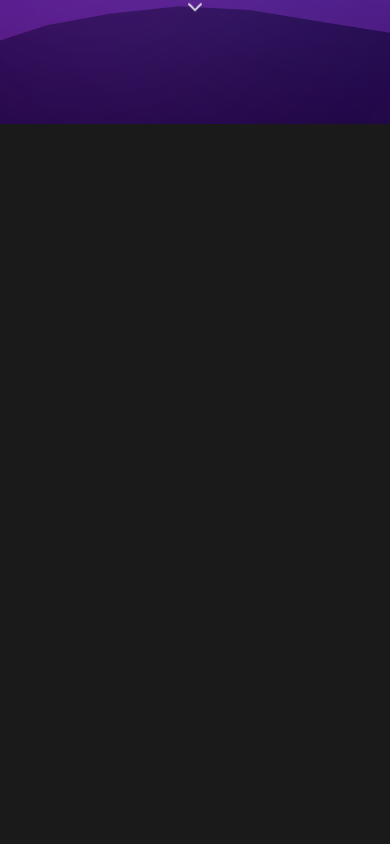
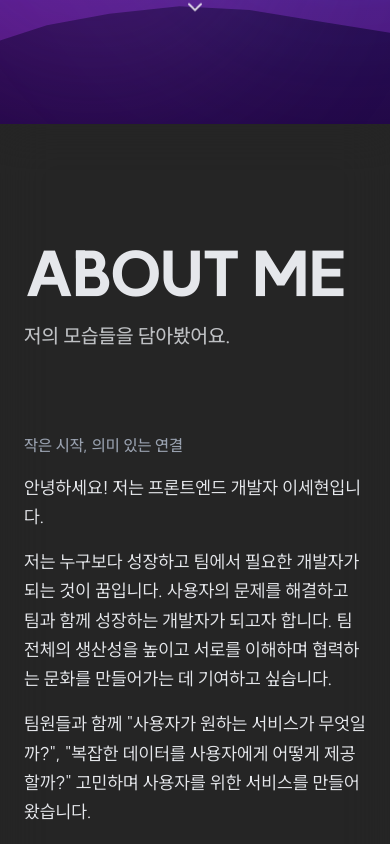
Before and after one commit to lee0806/lifeIsEgg, a Next.js app in the folder life-is-egg/: page / in a window 390 px wide. Shown: the part 720-1564 px from the top of the page. Built offline with nearby package versions, Linux system fonts and the light colour scheme.

Commit message:
모바일 환경 별 숨김

```diff
--- a/life-is-egg/src/app/page.tsx
+++ b/life-is-egg/src/app/page.tsx
@@ -69,7 +69,7 @@ export default function Home() {
           <BottomBar fadeProgress={fadeProgress} />
         </section>
 
-        <section className="h-screen"></section>
+        <section className="h-screen hidden md:block"></section>
 
         <section
           id="about-section"
```
